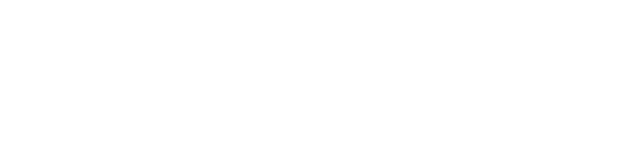
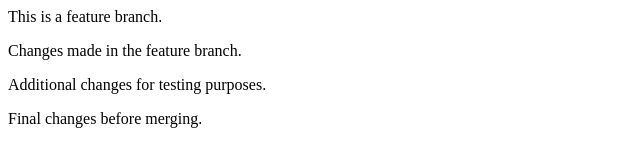
Before and after one commit to sjokhio/test2projectRepo, a plain HTML site: page index.html in a window 1280 px wide. Shown: the whole page, without its empty margins (0-640 px from the left). Drawn offline with Linux system fonts and the light colour scheme.

Commit message:
modified the index.html for testing a branch

```diff
--- a/index.html
+++ b/index.html
@@ -6,6 +6,9 @@
     <title>Document</title>
 </head>
 <body>
-
+    This is a feature branch.
+    <p>Changes made in the feature branch.</p>
+    <p>Additional changes for testing purposes.</p>
+    <p>Final changes before merging.</p>
 </body>
 </html>
```
